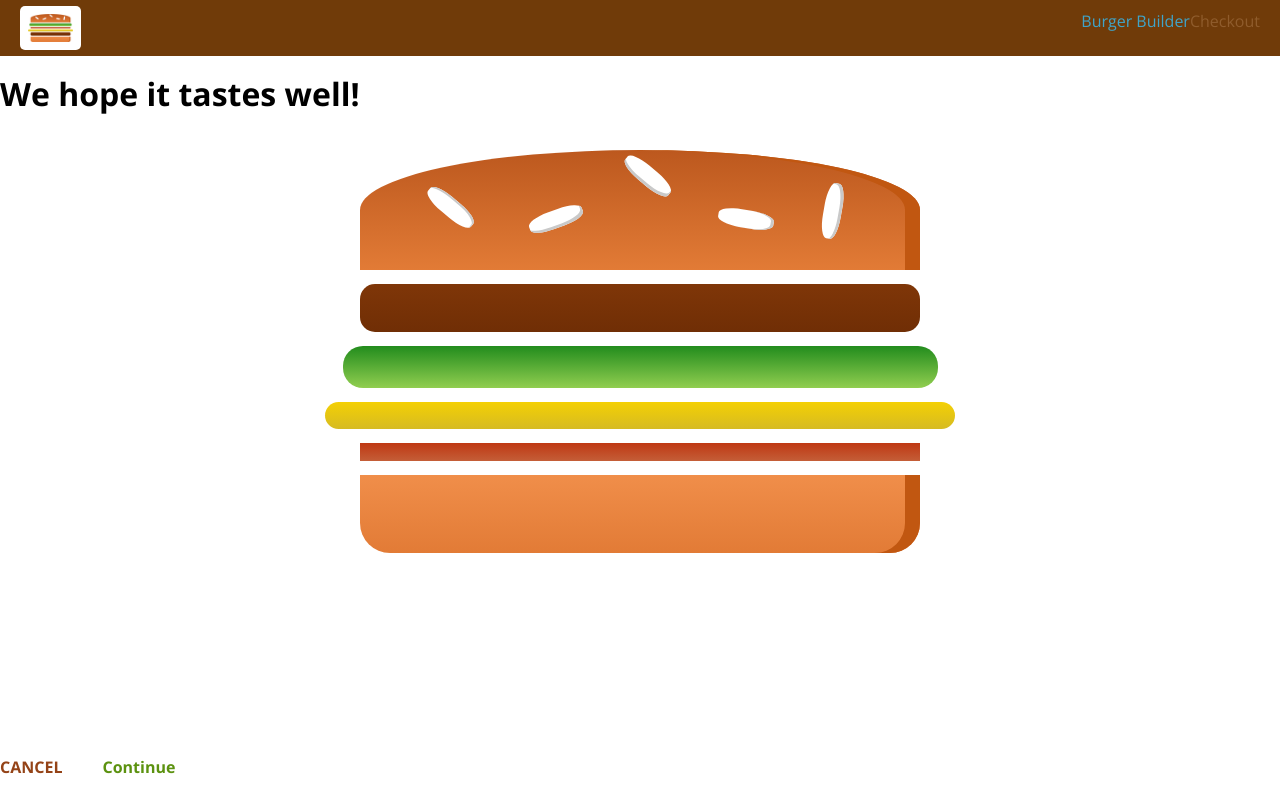
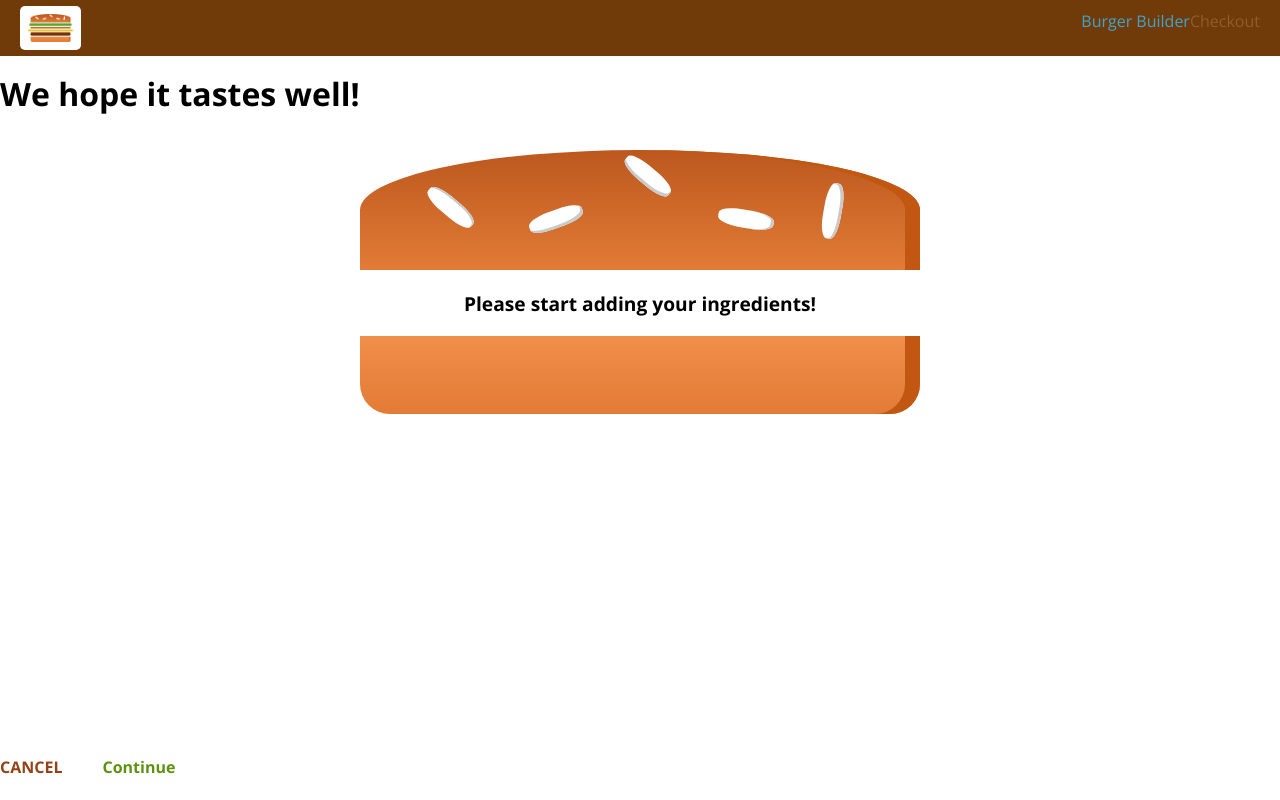
Before and after one commit to fodela/Burger-Builder, a React app: page /checkout in a window 1280 px wide. Built offline with nearby package versions, Linux system fonts and the light colour scheme.

Commit message:
feat: pass ingredients via query params

```diff
--- a/src/containers/BurgerBuilder/BurgerBuilder.js
+++ b/src/containers/BurgerBuilder/BurgerBuilder.js
@@ -8,6 +8,7 @@ import axios from "../../axios-orders";
 import Spinner from "../../components/UI/Spinner/Spinner";
 import withErrorHandler from "../../hoc/withErrorHandler/withErrorHandler";
 import withRouter from "../../hoc/withRouter/withRouter";
+import { useSearchParams } from "react-router-dom";
 
 // set prices
 const INGREDIENT_PRICES = {
@@ -28,7 +29,7 @@ class BurgerBuilder extends Component {
   };
 
   componentDidMount() {
-    console.log(this.props);
+    console.log(this.props.router);
     axios
       .get(
         "https://react-burger-builder-cbb72-default-rtdb.firebaseio.com/ingredients.json"
@@ -96,7 +97,6 @@ class BurgerBuilder extends Component {
   };
 
   purchaseContinueHandler = () => {
-    this.props.router.navigate("/checkout");
     this.setState({ loading: true });
     // alert("You continue!");
     //Remember to always recalculate the price and other on the server so that the user does not manipulate the data
@@ -121,6 +121,25 @@ class BurgerBuilder extends Component {
     //   .post("/orders.json", order)
     //   .then((response) => this.setState({ loading: false, purchasing: false }))
     //   .catch((error) => this.setState({ loading: false, purchasing: false }));
+
+    const queryParams = [];
+    for (let i in this.state.ingredients) {
+      queryParams.push(
+        encodeURIComponent(i) +
+          "=" +
+          encodeURIComponent(this.state.ingredients[i])
+      );
+    }
+
+    const queryString = queryParams.join("&");
+    console.log(queryParams);
+
+    this.props.router.navigate({
+      pathname: "/checkout",
+      search: queryString,
+    });
+
+    console.log(this.props.router.location);
   };
 
   render() {
@@ -175,6 +194,7 @@ class BurgerBuilder extends Component {
         <Modal
           show={this.state.purchasing}
           modalClosed={this.purchaseCancelHandler}
+          ingredients={this.state.ingredients}
         >
           {orderSummary}
         </Modal>
--- a/src/containers/Checkout/Checkout.js
+++ b/src/containers/Checkout/Checkout.js
@@ -1,6 +1,7 @@
 import React, { Component } from "react";
 import CheckOutSummary from "../../components/CheckOutSummary/CheckOutSummary";
 import withRouter from "../../hoc/withRouter/withRouter";
+
 class CheckOut extends Component {
   state = {
     ingredients: {
@@ -10,6 +11,19 @@ class CheckOut extends Component {
       bacon: 1,
     },
   };
+
+  componentDidMount() {
+    const query = new URLSearchParams(this.props.router.location.search);
+
+    console.log(query);
+    const ingredients = {};
+
+    for (let param of query.entries()) {
+      ingredients[param[0]] = +[param[1]];
+    }
+    this.setState({ ingredients: ingredients });
+  }
+
   checkoutCancelledHandler = () => {
     this.props.router.navigate(-1);
   };
@@ -17,6 +31,7 @@ class CheckOut extends Component {
   checkoutContinuedHandler = () => {
     this.props.router.navigate("/checkout/contact-data", "replace");
   };
+
   render() {
     return (
       <div>
```
